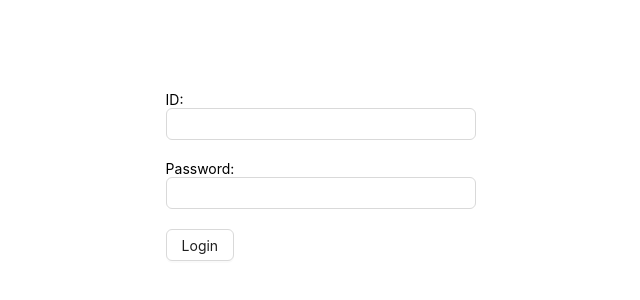
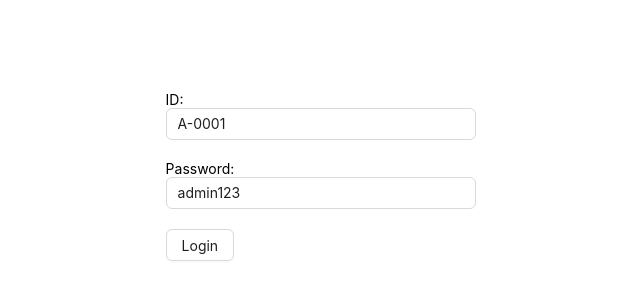
Before and after one commit to Joy5k/univerisity-management-client, a React (Vite) app: page /login in a window 1280 px wide. Shown: the part 224-524 px from the top of the page, without its empty margins (319-959 px from the left). Built offline with nearby package versions, Linux system fonts and the light colour scheme.

Commit message:
created the authorization system

```diff
--- a/src/components/form/PHForm.tsx
+++ b/src/components/form/PHForm.tsx
@@ -1,9 +1,31 @@
-import { FormProvider, useForm } from "react-hook-form";
+import { ReactNode } from "react";
+import {
+  FieldValues,
+  FormProvider,
+  SubmitHandler,
+  useForm,
+} from "react-hook-form";
 
-const PHForm = ({onSubmit,children}) => {
-    const methods=useForm()
-    return <FormProvider {...methods}><form  onSubmit={methods.handleSubmit(onSubmit)}> {children} </form></FormProvider>
+export type TFromConfig = {
+     defaultValues?: Record<string,any>
+}
 
+type TForProps = {
+  onSubmit: SubmitHandler<FieldValues>;
+  children: ReactNode;
+}& TFromConfig;
+
+const PHForm = ({ onSubmit, children, defaultValues }: TForProps) => {
+    const formConfig:TFromConfig = {}
+    if (defaultValues) {
+        formConfig["defaultValues"] = defaultValues
+    }
+    const methods = useForm(formConfig);
+  return (
+    <FormProvider {...methods}>
+      <form onSubmit={methods.handleSubmit(onSubmit)}> {children} </form>
+    </FormProvider>
+  );
 };
 
 export default PHForm;
--- a/src/pages/Login.tsx
+++ b/src/pages/Login.tsx
@@ -15,7 +15,10 @@ const Login = () => {
 
 
   const [login] = useLoginMutation();
-
+  const defaultValues = {
+    id: "A-0001",
+    password:"admin123"
+  }
   const onSubmit = async (data: FieldValues) => {
     console.log(data);
         const toastId=toast.loading("Logging in",{duration:2000})
@@ -35,7 +38,7 @@ const Login = () => {
   };
   return (
       <Row justify="center" align="middle" style={{height:"100vh"}}>
-            <PHForm onSubmit={onSubmit}>
+            <PHForm onSubmit={onSubmit} defaultValues={defaultValues}>
       <div>
         <PHInput type="text" name="id" label="ID:"></PHInput>
           </div>
```
Also changed, not shown: src/components/form/PHInput.tsx (+7 -1 lines).
